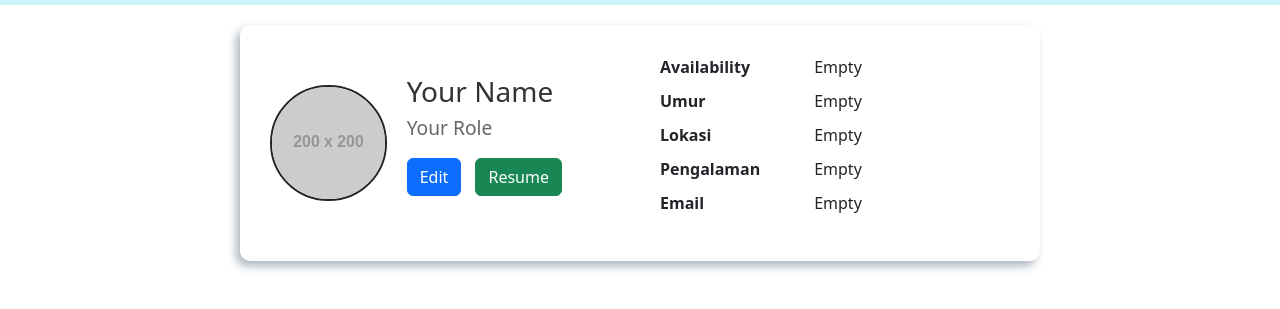
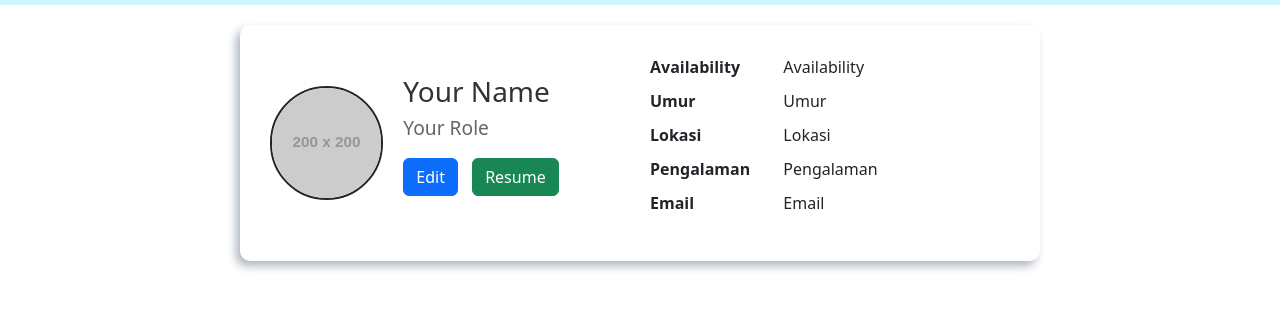
Before and after one commit to WahyuWardaya/assigment_4, a plain HTML site: page index.html in a window 1280 px wide. Shown: the part 51-360 px from the top of the page. Drawn offline with nearby package versions, Linux system fonts and the light colour scheme; placeholder pictures from the web are drawn by us.

Commit message:
update layout kontent style

```diff
--- a/index.html
+++ b/index.html
@@ -49,11 +49,20 @@
       </div>
       <div class="info-profile">
         <ul>
-          <li id="availability"></li>
-          <li id="umur"></li>
-          <li id="lokasi"></li>
-          <li id="pengalaman"></li>
-          <li id="email"></li>
+          <li><b>Availability</b></li>
+          <li><b>Umur</b></li>
+          <li><b>Lokasi</b></li>
+          <li><b>Pengalaman</b></li>
+          <li><b>Email</b></li>
+        </ul>
+      </div>
+      <div class="right-profile">
+        <ul>
+          <li id="availability">Availability</li>
+          <li id="umur">Umur</li>
+          <li id="lokasi">Lokasi</li>
+          <li id="pengalaman">Pengalaman</li>
+          <li id="email">Email</li>
         </ul>
       </div>
     </div>
--- a/script.js
+++ b/script.js
@@ -34,13 +34,13 @@ saveButton.onclick = function () {
 
   localStorage.setItem('userData', JSON.stringify(userData));
 
-  document.getElementById('nama').textContent = nama || 'Your Name';
-  document.getElementById('role').textContent = role || 'Your Role';
-  document.getElementById('availability').innerHTML = `<strong>Availability</strong> ${availability || 'Empty'}`;
-  document.getElementById('umur').innerHTML = `<strong>Umur</strong> ${umur || 'Empty'}`;
-  document.getElementById('lokasi').innerHTML = `<strong>Lokasi</strong> ${lokasi || 'Empty'}`;
-  document.getElementById('pengalaman').innerHTML = `<strong>Pengalaman</strong> ${pengalaman || 'Empty'}`;
-  document.getElementById('email').innerHTML = `<strong>Email</strong> ${email || 'Empty'}`;
+  document.getElementById('nama').innerHTML = nama;
+  document.getElementById('role').innerHTML = role;
+  document.getElementById('availability').innerHTML = availability;
+  document.getElementById('umur').innerHTML = umur;
+  document.getElementById('lokasi').innerHTML = lokasi;
+  document.getElementById('pengalaman').innerHTML = pengalaman;
+  document.getElementById('email').innerHTML = email;
 
   console.log('User Data:', JSON.parse(localStorage.getItem('userData')));
 
@@ -51,20 +51,23 @@ window.onload = function () {
   var userData = JSON.parse(localStorage.getItem('userData'));
 
   if (userData) {
-    document.getElementById('nama').textContent = userData.nama || 'Your Name';
-    document.getElementById('role').textContent = userData.role || 'Your Role';
-    document.getElementById('availability').innerHTML = `<strong>Availability</strong> ${userData.availability || 'Empty'}`;
-    document.getElementById('umur').innerHTML = `<strong>Umur</strong> ${userData.umur || 'Empty'}`;
-    document.getElementById('lokasi').innerHTML = `<strong>Lokasi</strong> ${userData.lokasi || 'Empty'}`;
-    document.getElementById('pengalaman').innerHTML = `<strong>Pengalaman</strong> ${userData.pengalaman || 'Empty'}`;
-    document.getElementById('email').innerHTML = `<strong>Email</strong> ${userData.email || 'Empty'}`;
+    document.getElementById('nama').innerHTML = userData.nama;
+    document.getElementById('role').innerHTML = userData.role;
+    document.getElementById('availability').innerHTML = userData.availability;
+    document.getElementById('umur').innerHTML = userData.umur;
+    document.getElementById('lokasi').innerHTML = userData.lokasi;
+    document.getElementById('pengalaman').innerHTML = userData.pengalaman;
+    document.getElementById('email').innerHTML = userData.email;
+
+    document.getElementById('form-name').querySelector('input').value = userData.nama;
+    document.getElementById('form-role').querySelector('input').value = userData.role;
+    document.getElementById('form-availability').querySelector('input').value = userData.availability;
+    document.getElementById('form-umur').querySelector('input').value = userData.umur;
+    document.getElementById('form-lokasi').querySelector('input').value = userData.lokasi;
+    document.getElementById('form-pengalaman').querySelector('input').value = userData.pengalaman;
+    document.getElementById('form-email').querySelector('input').value = userData.email;
   } else {
-    document.getElementById('nama').textContent = 'Your Name';
-    document.getElementById('role').textContent = 'Your Role';
-    document.getElementById('availability').innerHTML = `<strong>Availability</strong> Empty`;
-    document.getElementById('umur').innerHTML = `<strong>Umur</strong> Empty`;
-    document.getElementById('lokasi').innerHTML = `<strong>Lokasi</strong> Empty`;
-    document.getElementById('pengalaman').innerHTML = `<strong>Pengalaman</strong> Empty`;
-    document.getElementById('email').innerHTML = `<strong>Email</strong> Empty`;
+    document.getElementById('nama').innerHTML = 'Your Name';
+    document.getElementById('role').innerHTML = 'Your Role';
   }
 };
--- a/style.css
+++ b/style.css
@@ -64,7 +64,7 @@
 }
 
 .info-profile {
-  flex: 3;
+  flex: 1;
 }
 
 .info-profile ul {
@@ -76,7 +76,15 @@
   margin-bottom: 10px;
 }
 
-.info-profile li strong {
-  display: inline-block;
-  width: 150px;
+.right-profile {
+  flex: 2;
 }
+
+.right-profile ul {
+  list-style-type: none;
+  padding: 0;
+}
+
+.right-profile li {
+  margin-bottom: 10px;
+}
```
